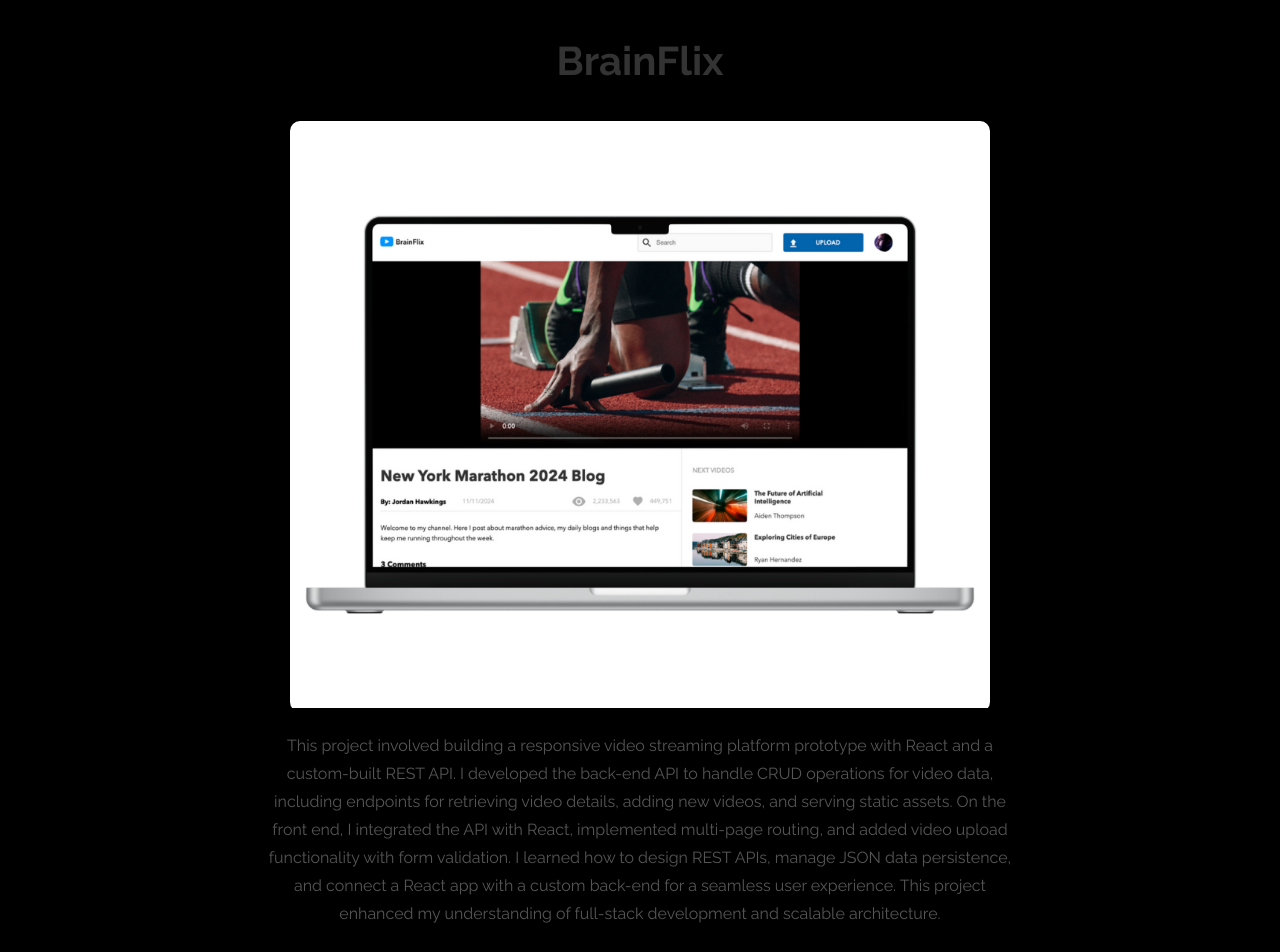
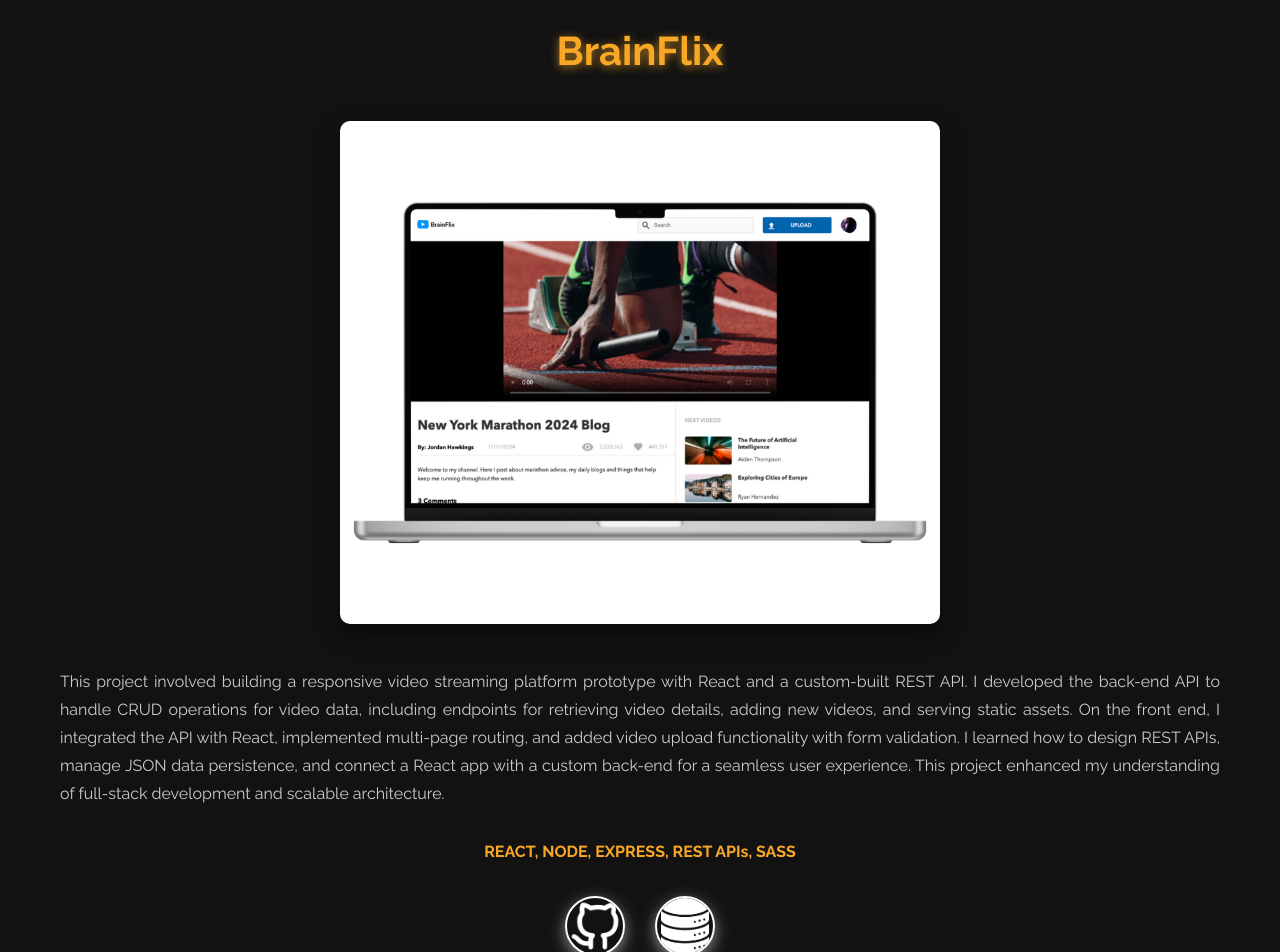
Before and after one commit to ariadnatoledo/mood-sound-card, a React (Vite) app: page /portfolio/1 in a window 1280 px wide. Shown: the part 100-1052 px from the top of the page. Built offline with nearby package versions, Linux system fonts and the light colour scheme.

Commit message:
Portfolio projects page styling fixed

```diff
--- a/src/pages/ProjectDetailsPage/ProjectDetailsPage.jsx
+++ b/src/pages/ProjectDetailsPage/ProjectDetailsPage.jsx
@@ -29,7 +29,7 @@ function ProjectDetailsPage() {
     3: {
       title: "Vinyl-O",
       description: "Developed a full-stack social media platform, managing the database (MySQL), server (Express), and client-side (React.js). Wrote technical documentation, resolved bugs, and troubleshoot issues to ensure the platform ran smoothly.",
-      imageUrl: "/images/vinilo-demo.png",
+      imageUrl: "/images/vinilo-mobs.png",
       tech: "REACT, JAVASCRIPT, EXPRESS, NODE, MySQL, SOCKET.IO, BCRYPT, MULTER, SASS",
       clientUrl: "https://github.com/ariadnatoledo/ariadna-toledo-vinilo-capstone",
       serverUrl: "https://github.com/ariadnatoledo/ariadna-toledo-vinilo-capstone-api/tree/develop"
--- a/src/pages/ProjectDetailsPage/ProjectDetailsPage.scss
+++ b/src/pages/ProjectDetailsPage/ProjectDetailsPage.scss
@@ -7,102 +7,93 @@
   display: flex;
   flex-direction: column;
   align-items: center;
-    max-width: 900px;
-    margin: 30px auto;
-    padding: 20px;
-    background-color: black;
-    border-radius: 10px;
-    box-shadow: 0 4px 12px rgba(0, 0, 0, 0.1);
-    transition: transform 0.3s ease;
-
-    &:hover {
-      transform: scale(1.02);
-    }
+  padding: 40px;
+  background-color: #121212;
+  color: #fff;
+  min-height: 100vh;
 
   .project-details-header {
     text-align: center;
-      margin-bottom: 20px;
+    margin-bottom: 30px;
 
     .project-title {
       font-size: 2.5rem;
-        font-weight: 700;
-        color: #333;
+      font-weight: bold;
+      color: #f9a826;
+      text-shadow: 0 2px 10px rgba(249, 168, 38, 0.7);
     }
   }
 
   .project-image-container {
-      width: 100%;
-      max-width: 700px;
-      margin: 20px 0;
-      border-radius: 10px;
-      overflow: hidden;
-      box-shadow: 0 4px 8px rgba(0, 0, 0, 0.15);
+    max-width: 600px;
+    margin: 20px auto;
 
     .project-image {
       width: 100%;
       height: auto;
-        object-fit: cover;
+      border-radius: 10px;
+      box-shadow: 0 10px 20px rgba(0, 0, 0, 0.5);
+      transition: transform 0.3s ease, box-shadow 0.3s ease;
+
+      &:hover {
+        transform: scale(1.05);
+        box-shadow: 0 15px 30px rgba(0, 0, 0, 0.7);
+      }
     }
   }
 
   .project-description {
-      font-size: 1.1rem;
-      color: #555;
-      margin-bottom: 30px;
-      line-height: 1.6;
-      text-align: center;
-      max-width: 750px;
+    font-size: 1.2rem;
+    line-height: 1.8;
+    text-align: justify;
+    margin: 20px 0;
+    padding: 0 20px;
+    color: #ccc;
   }
 
   .project-tech {
-      background-color: #f4f4f4;
-      padding: 20px;
-      border-radius: 10px;
-      box-shadow: 0 4px 8px rgba(0, 0, 0, 0.1);
-      margin-bottom: 30px;
-      max-width: 600px;
+    font-size: 1.1rem;
+    margin: 10px 0;
+    font-weight: bold;
+    color: #f9a826;
     text-align: center;
-      font-size: 1.2rem;
-      color: #444;
-      transition: background-color 0.3s ease;
-
-      &:hover {
-        background-color: #e0e0e0;
-      }
   }
 
-    .project-client, .project-server {
+  .github-wrapper {
     display: flex;
     justify-content: center;
+    gap: 30px;
     margin-top: 20px;
+
+    .project-client,
+    .project-server {
       a {
-          margin: 0 15px;
         display: inline-block;
+        width: 60px;
+        height: 60px;
         transition: transform 0.3s ease;
 
         &:hover {
-            transform: scale(1.1);
-          }
+          transform: scale(1.2);
         }
 
-
-        .github-client-image, .github-server-image {
-          width: 36px;
-          height: 36px;
+        img {
+          width: 100%;
+          height: 100%;
           object-fit: contain;
-          transition: transform 0.3s ease;
-
-          filter: invert(100%) brightness(100%);
-
-          &:hover {
-            transform: scale(1.1);
+          border-radius: 50%;
+          border: 2px solid #f9a826;
+          box-shadow: 0 5px 15px rgba(0, 0, 0, 0.5);
+          filter: brightness(0) invert(1);
+        }
       }
     }
   }
 
-
+  .project-not-found {
+    font-size: 1.5rem;
+    color: #f44336;
+    text-align: center;
+    margin-top: 50px;
   }
-
-  .github-wrapper {
-            display: flex;
 }
```
Also changed, not shown: public/images/vinilo-mobs.png (added). Lines whose indentation alone changed are shown as unchanged.
